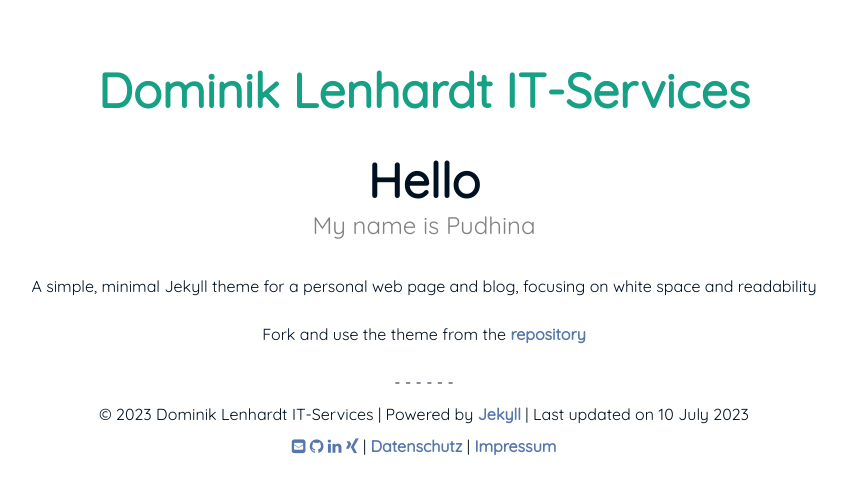
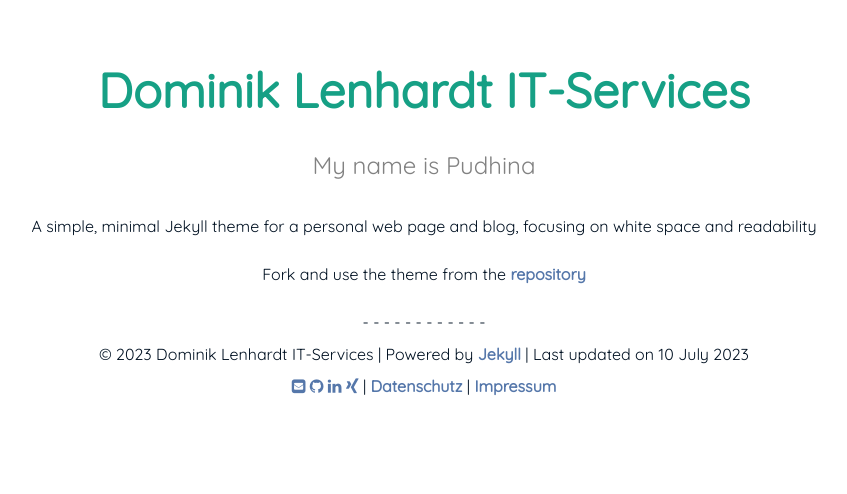
Before and after one commit to lenhardt-its/lenhardt-its.github.io, a Jekyll site: the page built from index.md, in a window 1280 px wide. Shown: the top 494 px of the page, without its empty margins (216-1063 px from the left). Built offline with Jekyll 4.4.1, drawn with Linux system fonts in a browser that asks for light colours.

Commit message:
improvements

```diff
--- a/_layouts/default.html
+++ b/_layouts/default.html
@@ -35,7 +35,7 @@
       {{ content }}
       <footer>
         <p class="footer">
-          - - - - - -<br>
+          - - - - - - - - - - - -<br>
           &copy; {{ site.time | date: '%Y' }} {{site.title}}
             | Powered by <a target="_blank" href="https://jekyllrb.com/">Jekyll</a>
             | Last updated on {{ site.time | date_to_long_string }}
--- a/index.md
+++ b/index.md
@@ -1,6 +1,6 @@
 ---
 layout: page
-title: Hello
+title: ""
 subtitle: My name is Pudhina
 sitemap:
   priority: 0.9
```
